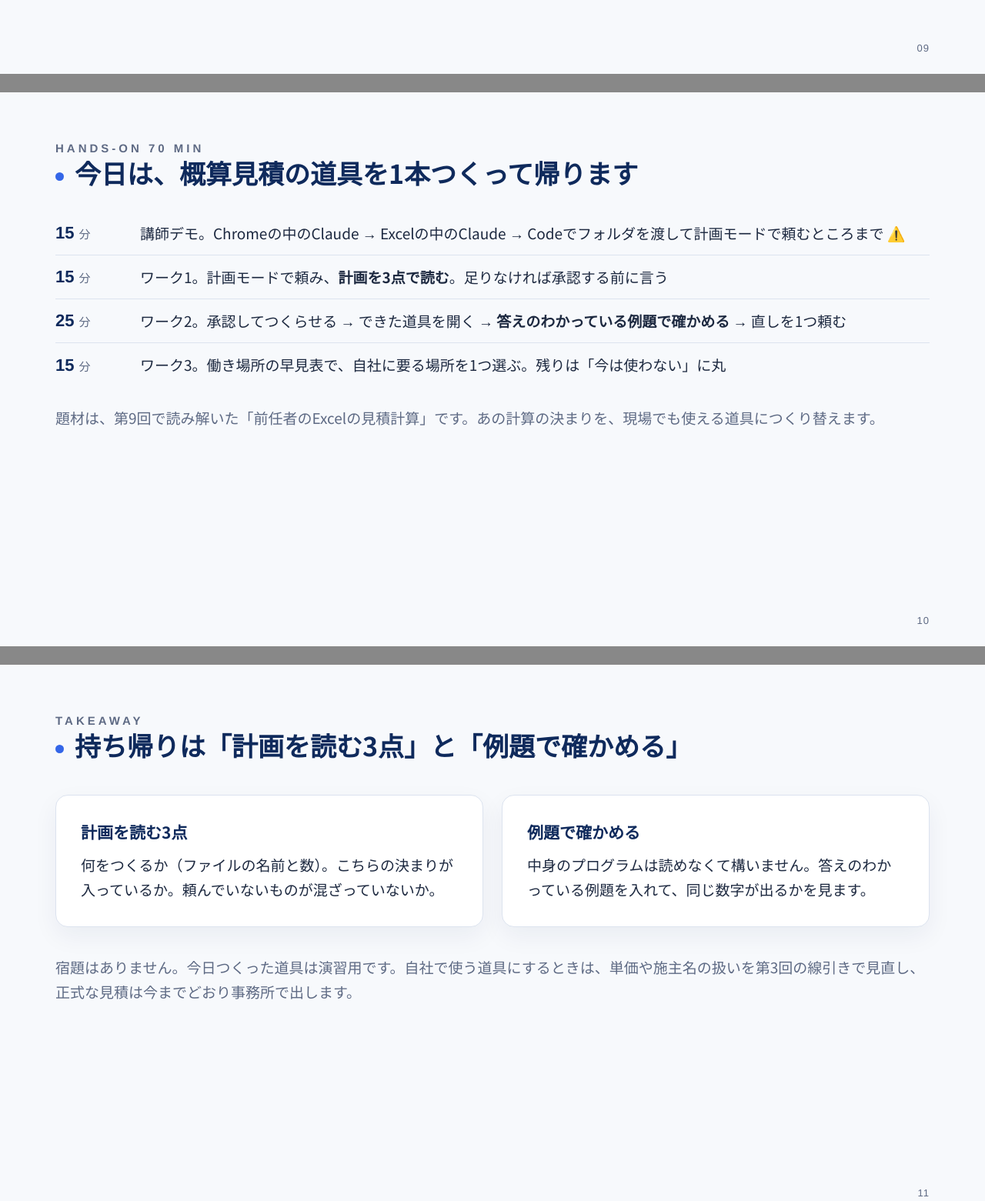
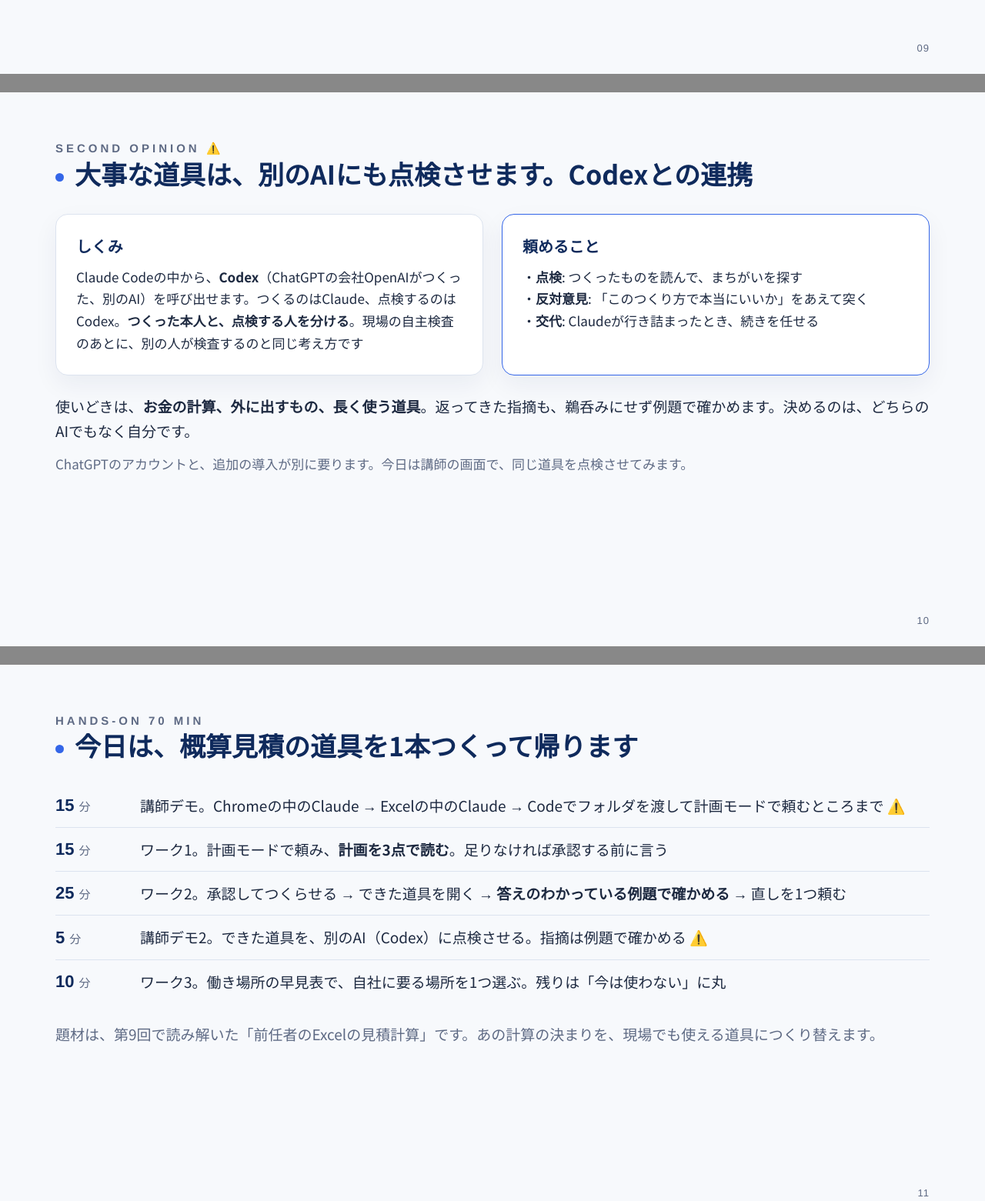
Before and after one commit to m-shibusawa0121/kukul-lesson, a plain HTML site: page 第11回/deck.html in a window 1280 px wide. Shown: the part 7320-8881 px from the top of the page at 77% size. Drawn offline with Linux system fonts and the light colour scheme.

Commit message:
第11回: Codexとの連携（別のAIに点検させる）を追加
Co-Authored-By: Claude Fable 5.2 <noreply@anthropic.com>

```diff
--- a/第11回/deck.html
+++ b/第11回/deck.html
@@ -249,6 +249,25 @@
   <p class="pagefoot">09</p>
 </section>
 
+<!-- 11. Codexとの連携 -->
+<section class="slide" data-intent="second-opinion">
+  <p class="eyebrow">SECOND OPINION ⚠️</p>
+  <h2 class="action-title">大事な道具は、別のAIにも点検させます。Codexとの連携</h2>
+  <div style="display:grid;grid-template-columns:1fr 1fr;gap:24px;margin-top:28px;">
+    <div class="card" style="padding:26px;">
+      <h3 style="font-size:20px;color:var(--text-hd);">しくみ</h3>
+      <p class="body" style="margin-top:12px;font-size:17px;">Claude Codeの中から、<b>Codex</b>（ChatGPTの会社OpenAIがつくった、別のAI）を呼び出せます。つくるのはClaude、点検するのはCodex。<b>つくった本人と、点検する人を分ける</b>。現場の自主検査のあとに、別の人が検査するのと同じ考え方です</p>
+    </div>
+    <div class="card" style="padding:26px;border-color:var(--accent);">
+      <h3 style="font-size:20px;color:var(--text-hd);">頼めること</h3>
+      <p class="body" style="margin-top:12px;font-size:17px;">・<b>点検</b>: つくったものを読んで、まちがいを探す<br>・<b>反対意見</b>: 「このつくり方で本当にいいか」をあえて突く<br>・<b>交代</b>: Claudeが行き詰まったとき、続きを任せる</p>
+    </div>
+  </div>
+  <p class="body" style="margin-top:24px;">使いどきは、<b>お金の計算、外に出すもの、長く使う道具</b>。返ってきた指摘も、鵜呑みにせず例題で確かめます。決めるのは、どちらのAIでもなく自分です。</p>
+  <p class="body" style="margin-top:12px;color:var(--text-muted);font-size:17px;">ChatGPTのアカウントと、追加の導入が別に要ります。今日は講師の画面で、同じ道具を点検させてみます。</p>
+  <p class="pagefoot">10</p>
+</section>
+
 <!-- 11. ワーク -->
 <section class="slide" data-intent="handson">
   <p class="eyebrow">HANDS-ON 70 MIN</p>
@@ -266,13 +285,17 @@
       <p class="metric" style="font-size:22px;">25<span class="unit" style="font-size:15px;">分</span></p>
       <p class="body">ワーク2。承認してつくらせる → できた道具を開く → <b>答えのわかっている例題で確かめる</b> → 直しを1つ頼む</p>
     </div>
+    <div class="flowrow" style="grid-template-columns:90px 1fr;">
+      <p class="metric" style="font-size:22px;">5<span class="unit" style="font-size:15px;">分</span></p>
+      <p class="body">講師デモ2。できた道具を、別のAI（Codex）に点検させる。指摘は例題で確かめる ⚠️</p>
+    </div>
     <div class="flowrow" style="grid-template-columns:90px 1fr;border-bottom:none;">
-      <p class="metric" style="font-size:22px;">15<span class="unit" style="font-size:15px;">分</span></p>
+      <p class="metric" style="font-size:22px;">10<span class="unit" style="font-size:15px;">分</span></p>
       <p class="body">ワーク3。働き場所の早見表で、自社に要る場所を1つ選ぶ。残りは「今は使わない」に丸</p>
     </div>
   </div>
   <p class="body" style="margin-top:24px;color:var(--text-muted);">題材は、第9回で読み解いた「前任者のExcelの見積計算」です。あの計算の決まりを、現場でも使える道具につくり替えます。</p>
-  <p class="pagefoot">10</p>
+  <p class="pagefoot">11</p>
 </section>
 
 <!-- 12. 持ち帰り -->
@@ -286,11 +309,11 @@
     </div>
     <div class="card" style="padding:32px;">
       <h3 style="font-size:21px;color:var(--text-hd);">例題で確かめる</h3>
-      <p class="body" style="margin-top:12px;">中身のプログラムは読めなくて構いません。答えのわかっている例題を入れて、同じ数字が出るかを見ます。</p>
+      <p class="body" style="margin-top:12px;">中身のプログラムは読めなくて構いません。答えのわかっている例題を入れて、同じ数字が出るかを見ます。お金に関わる道具は、別のAIにも点検させます。</p>
     </div>
   </div>
   <p class="body" style="margin-top:36px;color:var(--text-muted);">宿題はありません。今日つくった道具は演習用です。自社で使う道具にするときは、単価や施主名の扱いを第3回の線引きで見直し、正式な見積は今までどおり事務所で出します。</p>
-  <p class="pagefoot">11</p>
+  <p class="pagefoot">12</p>
 </section>
 
 <!-- 13. 次回予告 -->
@@ -302,7 +325,7 @@
     <p class="body" style="margin-top:30px;font-size:21px;">12回で身につけたことを一枚に並べ直します。<br>この3か月で変わった仕事を1つ、「前は何分、今は何分」で話してもらいます。</p>
     <p class="body" style="margin-top:36px;color:var(--text-muted);">第12回 総まとめと成果発表｜準備は要りません。当日、その場で一緒に整理します｜株式会社ククルデザイン</p>
   </div>
-  <p class="pagefoot">12</p>
+  <p class="pagefoot">13</p>
 </section>
 
 </body>
```
Also changed, not shown: index.html (+1 -1 lines), 第11回/配布資料/体験シート_第11回.html (+10 -6 lines), 2 other files.
